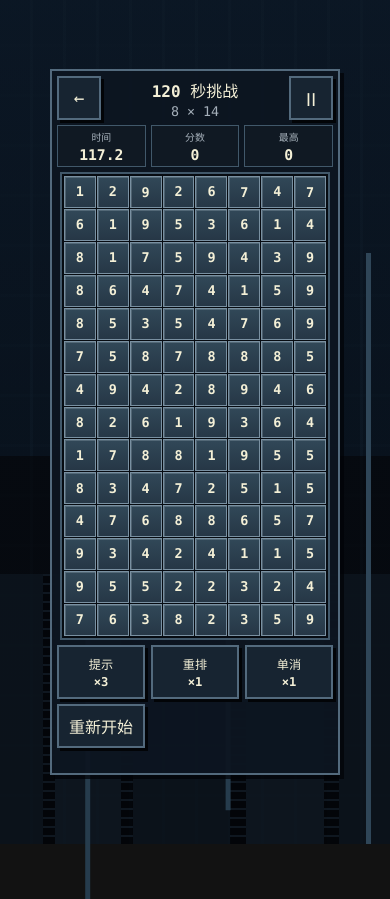
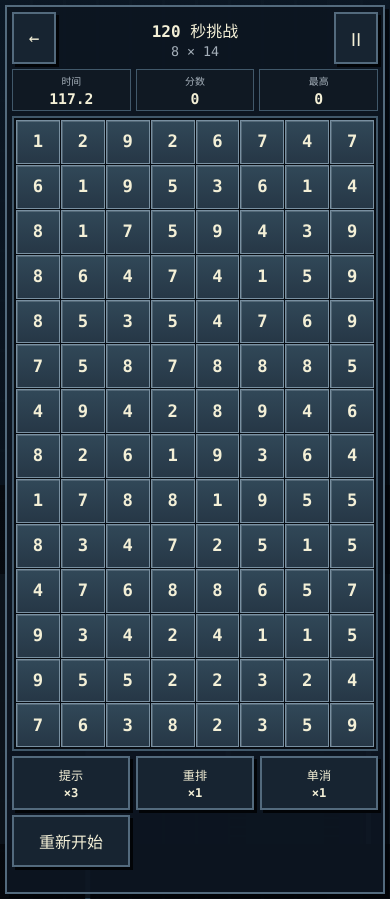
Before and after one commit to J1anx1angWang/tenline, a website: page index.html in a window 390 px wide. Both pictures are taken after a click on the button "开始游戏". Before the commit the page ends 844 px from the top, so only its background shows below. Drawn offline with Linux system fonts and the light colour scheme.

Commit message:
fix: expand mobile board and touch controls

```diff
--- a/js/app.js
+++ b/js/app.js
@@ -161,7 +161,6 @@
 
   function renderBoard() {
     const fragment = document.createDocumentFragment();
-    ui.gameView.dataset.cols = String(game.cols);
     ui.board.style.setProperty('--cols', game.cols);
     ui.board.setAttribute('aria-rowcount', String(game.rows));
     ui.board.setAttribute('aria-colcount', String(game.cols));
--- a/styles.css
+++ b/styles.css
@@ -463,6 +463,9 @@ button:disabled {
   }
 
   .game-panel {
+    align-self: start;
+    justify-self: stretch;
+    width: 100%;
     gap: 5px;
     padding: 5px;
     border-width: 2px;
@@ -474,18 +477,23 @@ button:disabled {
   }
 
   .board-wrap {
+    width: 100%;
     padding: 2px;
   }
 
-  .game-panel[data-cols="8"] .board-wrap {
-    width: calc(100% - 6px);
-    margin-inline: auto;
+  .cell {
+    font-size: clamp(.9rem, 4.4vw, 1.15rem);
   }
 
   .skill-grid button {
     grid-template-columns: 1fr;
     gap: 2px;
-    min-height: 48px;
+  }
+
+  .skill-grid button,
+  .utility-grid button,
+  .icon-button {
+    min-height: 52px;
   }
 
   .skill-icon {
```
Also changed, not shown: tests/release.test.js (+9 -3 lines).
